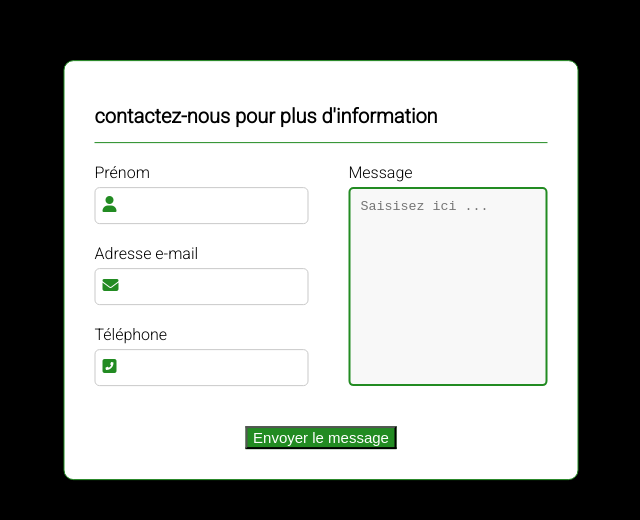
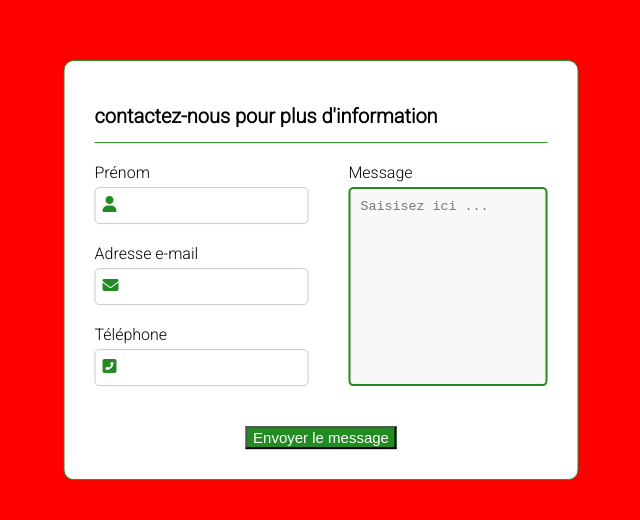
Before and after one commit to thamerAmama/super-projet, a plain HTML site: page index.html in a window 1280 px wide. Shown: the part 130-650 px from the top of the page, without its empty margins (319-959 px from the left). Drawn offline with Linux system fonts and the light colour scheme.

Commit message:
change BG to red

```diff
--- a/css/style.css
+++ b/css/style.css
@@ -1,6 +1,6 @@
 @import url('https://fonts.googleapis.com/css2?family=Montserrat:ital@1&family=Playfair+Display:wght@600&family=Roboto:wght@300&display=swap');
 body{
-    background-color: #000000;
+    background-color: red;
     padding: 0px;
     margin: 0px;
     position: absolute;
```
